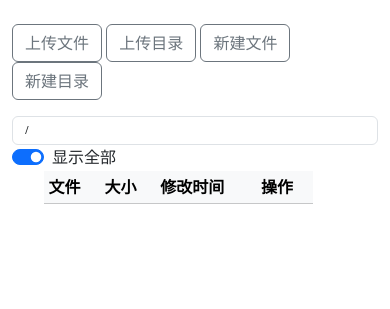
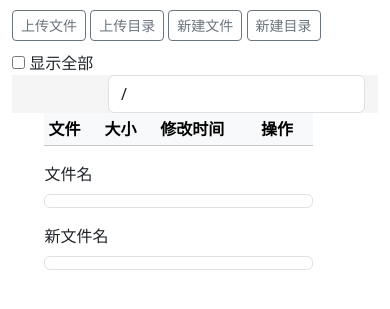
Before and after one commit to 2535463841/ToolKitsLight, a Flask app: page /index.html in a window 390 px wide. Shown: the part 56-365 px from the top of the page. Run offline with Flask 2, Linux system fonts and the light colour scheme; lists and menus that the app fills with data are empty; parts of the project's set-up code (start-up, migrations or seed data) failed here and were passed over; some libraries are stand-ins or nearby versions.

Commit message:
updage httpfs ui

```diff
--- a/core/wetool/httpfs/httpfs.py
+++ b/core/wetool/httpfs/httpfs.py
@@ -11,7 +11,6 @@
 from hetool import date
 from hetool import code
 from hetool import net
-from qrcode import constants
 
 from werkzeug.utils import redirect
 
@@ -67,6 +66,8 @@
         if not self.path_exists(abs_path):
             raise FileNotFoundError(abs_path)
         elif os.path.isdir(abs_path):
+            # TODO
+            # when dir is not empty, remove failed
             os.removedirs(abs_path)
         else:
             os.remove(abs_path)
--- a/core/wetool/httpfs/static/app.js
+++ b/core/wetool/httpfs/static/app.js
@@ -46,7 +46,7 @@
         historyPath: [],
         linkQrcode: '',
         downloadFile: {name: '', qrcode: ''},
-        showAll: true,
+        showAll: false,
         wetoolFS: new WetoolFS(),
         renameItem: {name: '', newName: ''}
     },
@@ -166,8 +166,11 @@
         },
         renameDir: function(){
             var self = this;
-            if (self.renameItem.name == self.renameItem.newName || self.renameItem.newName == ''){
-                self.logError('文件名不合法');
+            if(self.renameItem.name == self.renameItem.newName ){
+                return;
+            }
+            if (self.renameItem.newName == ''){
+                self.logError('文件名不能为空');
                 return;
             }
             this.wetoolFS.renameDir(
--- a/core/wetool/httpfs/templates/index.html
+++ b/core/wetool/httpfs/templates/index.html
@@ -37,9 +37,6 @@
                         <div class="collapse navbar-collapse" id="navbarTogglerDemo02">
                             <ul class="navbar-nav mr-auto mt-2 mt-lg-0">
                                 <li class="nav-item">
-                                    <a class="nav-link active" aria-current="page" href="#">Home</a>
-                                </li>
-                                <li class="nav-item">
                                     <b-a class="nav-link" href="#" v-b-modal.modal-link>扫一扫连接</b-a>
                                     <b-modal id="modal-link" title="请使用手机浏览器扫一扫">
                                         <div class="modal-body middle">
@@ -47,10 +44,8 @@
                                         </div>
                                     </b-modal>
                                 </li>
-                                <li class="nav-item">
-                                    <a class="nav-link disabled" href="#" tabindex="-1" aria-disabled="true">Disabled</a>
-                                </li>
                             </ul>
+
                             <form class="form-inline my-2 my-lg-0">
                                 <input class="form-control mr-sm-2" type="search" placeholder="Search">
                                 <button class="btn btn-outline-success my-2 my-sm-0" type="submit">Search</button>
@@ -58,20 +53,27 @@
                         </div>
                     </div>
                 </nav>
-                <br>
             </div>
-            <div class="col-lg-12 col-sm-12">
-                <button type="button" class="btn btn-outline-secondary">上传文件</button>
-                <button type="button" class="btn btn-outline-secondary">上传目录</button>
-                <button type="button" class="btn btn-outline-secondary">新建文件</button>
-                <button type="button" class="btn btn-outline-secondary">新建目录</button>
-                <br />
+            <div class="col-lg-10 col-sm-12" style="margin-top: 10px;">
+                <label for="inputUploadFile" class="btn btn-sm btn-outline-secondary">上传文件</label>
+                <label for="inputUploadDir" class="btn btn-sm btn-outline-secondary">上传目录</label>
+                <label type="button" class="btn btn-sm btn-outline-secondary">新建文件</label>
+                <label type="button" class="btn btn-sm btn-outline-secondary">新建目录</label>
+
+                <input type="file" class="custom-file-input" id="inputUploadFile" required hidden multiple>
+                <input type="file" id="inputUploadDir" webkitdirectory="" hidden>
+            </div>
+            <div class="col-lg-2" style="margin-top: 10px;">
+                <div class="custom-control custom-switch">
+                    <input class="custom-control-input" type="checkbox" v-model="showAll" id="showAll" v-on:click="toggleShowAll()">
+                    <label class="custom-control-label" for="showAll">显示全部</label>
+                </div>
             </div>
 
-            <div class="col-lg-2">
-                <ul class="nav">
+            <div class="col-lg-12">
+                <ul class="nav" style="background-color:whitesmoke;">
                     <li class="nav-item">
-                        <a class="nav-link active" href="#" v-on:click='goHome()'><b-icon icon="house-door-fill"></b-icon></a>
+                        <a class="nav-link active" href="#" v-on:click='goHome()'><b-icon icon="house-door"></b-icon></a>
                     </li>
                     <li class="nav-item">
                         <a class="nav-link" href="#" v-on:click='goBack()'><b-icon icon="arrow-left"></b-icon></a>
@@ -79,21 +81,11 @@
                     <li class="nav-item">
                         <a class="nav-link" href="#" v-on:click='refreshChildren()'><b-icon icon="arrow-repeat"></b-icon></a>
                     </li>
+                    <li class="nav-item col-lg-10">
+                        <input type="text" class="form-control" v-model="currentDir">
+                    </li>
                 </ul>
             </div>
-            <div class="col-lg-8 col-sm-9">
-                <input type="text" class="form-control" v-model="currentDir" style="font-size:x-small">
-            </div>
-            <div class="col-lg-2 col-sm-3">
-                <div class="form-check form-switch form-switch-success">
-                    <input class="form-check-input" type="checkbox" id="flexSwitchCheckDefault" v-model="showAll"
-                        v-on:click="toggleShowAll()">
-                    <label class="form-check-label" for="flexSwitchCheckDefault">显示全部</label>
-                </div>
-            </div>
-            <!-- <div class="col-6">
-        </div> -->
-            <div class="col-2"> </div>
         </div>
 
         <div class="row">
@@ -102,8 +94,8 @@
                 <table class="table table-hover table-sm table-responsive-lg">
                     <thead class="table-light">
                         <tr>
-                            <th>文件</th>
-                            <th>大小</th>
+                            <th>文件 <b-icon icon="sort-alpha-down"></b-icon></th>
+                            <th>大小 </th>
                             <th>修改时间</th>
                             <th>操作</th>
                         </tr>
@@ -122,14 +114,18 @@
                                 <span style="font-size: small;">{{item.modify_time}}</span>
                             </td>
                             <td>
-                                <div class="btn-group btn-group-sm" role="group" aria-label="Basic example">
-                                    <button class="btn btn-sm btn-danger" v-on:click="deleteDir(item)"><i
-                                            class="fas fa-trash-alt"></i></button>
-                                    <b-button class="btn btn-sm btn-secondary" v-on:click="showRenameModal(item)"  v-b-modal.modal-rename>
-                                        <b-icon icon="pencil-square"></b-icon></b-button>
-                                    <b-button class="btn btn-sm btn-info" v-on:click="showQrcode(item)" v-if="item.type!='folder'" v-b-modal.modal-filelink>
-                                        <b-icon icon="upc-scan"></b-icon></b-button>
-                                </div>
+                                <b-button class="btn btn-sm btn-warning" v-on:click="showRenameModal(item)"  v-b-modal.modal-rename
+                                    v-b-tooltip.hover title="重命名">
+                                    <b-icon icon="vr"></b-icon></b-button>
+                                <b-button class="btn btn-sm btn-warning" v-on:click="showFileModal(item)" v-b-modal.modal-rename
+                                    v-b-tooltip.hover title="编辑文件">
+                                    <b-icon icon="pencil-square"></b-icon></b-button>
+                                <b-button class="btn btn-sm btn-info" v-on:click="showQrcode(item)" v-if="item.type!='folder'" v-b-modal.modal-filelink
+                                    v-b-tooltip.hover title="显示二维码">
+                                    <b-icon icon="upc-scan"></b-icon></b-button>
+                                <button class="btn btn-sm btn-danger" v-on:click="deleteDir(item)"
+                                    v-b-tooltip.hover title="删除">
+                                    <b-icon icon="trash"></b-icon></button>
                             </td>
                         </tr>
                     </tbody>
@@ -139,8 +135,15 @@
                     <img alt="" :src="downloadFile.qrcode" class="rounded mx-auto d-block" width="200px">
                 </b-modal>
                 <!-- Modal qrcode -->
-                <b-modal id="modal-rename" size="lg" :title="renameItem.name" @ok="renameDir()">
-                    <b-form-input v-model="renameItem.newName" required ></b-form-input>
+                <b-modal id="modal-rename" size="lg" title="重命名" @ok="renameDir()">
+                    <div class="mb-3">
+                        <label for="exampleFormControlInput1" class="form-label">文件名</label>
+                        <b-form-input class="form-control" :value="renameItem.name" disabled></b-form-input>
+                      </div>
+                      <div class="mb-3">
+                        <label for="exampleFormControlTextarea1" class="form-label">新文件名</label>
+                        <b-form-input class="form-control" v-model="renameItem.newName" required ></b-form-input>
+                      </div>
                 </b-modal>
             </div>
         </div>
```
